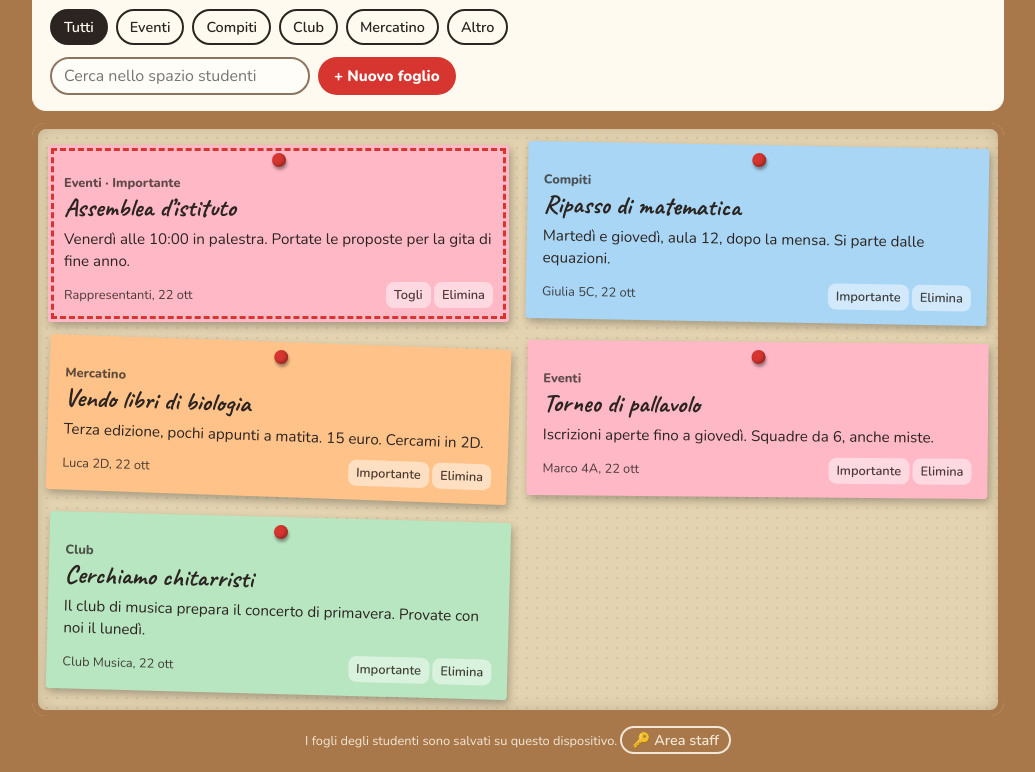
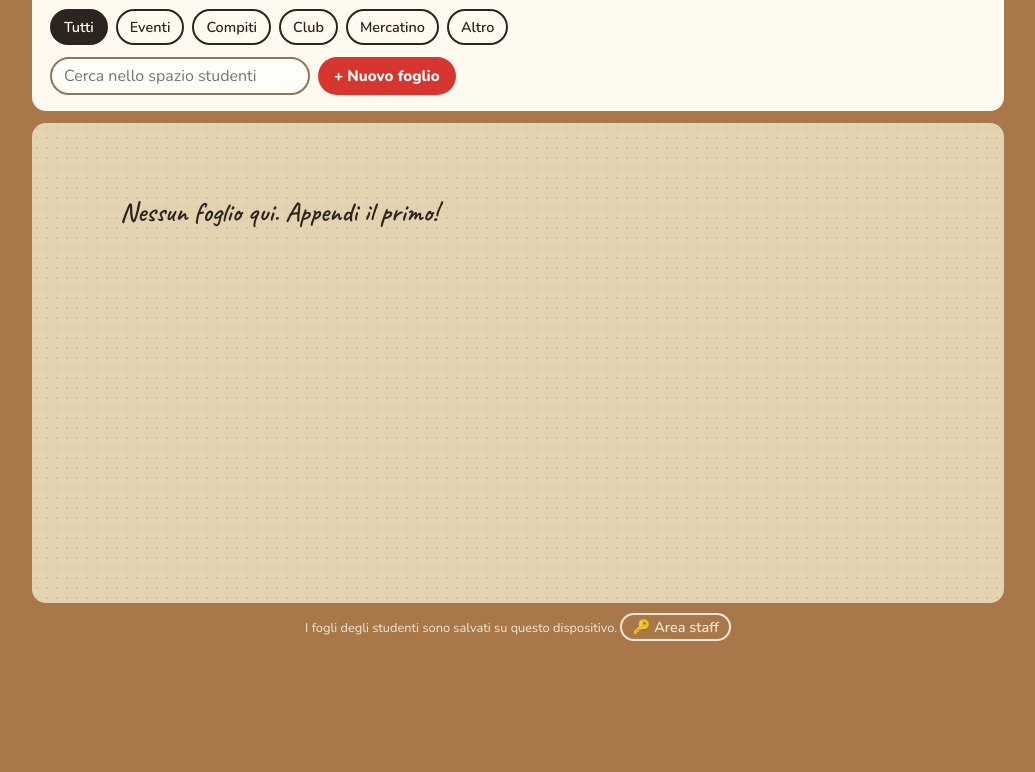
Before and after one commit to orazio-error/bacheca_itis_sgm, a plain HTML site: page index.html in a window 1280 px wide. Shown: the part 464-1236 px from the top of the page, without its empty margins (122-1157 px from the left). After the commit the page ends 1123 px from the top, so only its background shows below. Drawn offline with nearby package versions, Linux system fonts and the light colour scheme.

Commit message:
Rimuovo i fogli iniziali di esempio e faccio partire la bacheca vuota

```diff
--- a/index.html
+++ b/index.html
@@ -29,9 +29,9 @@ input,select,textarea{font:inherit;color:var(--ink);background:#fffdf7;border:2p
 .search{flex:1;min-width:150px;max-width:260px;padding:6px 12px;border-radius:99px}
 .add{background:var(--pin);color:#fff;border:0;border-radius:99px;padding:9px 16px;font:800 .95rem Nunito,sans-serif;cursor:pointer}
 button:focus-visible,input:focus-visible,select:focus-visible,textarea:focus-visible{outline:3px solid #2f6fed;outline-offset:2px}
-.board{background:var(--board);background-image:radial-gradient(rgba(0,0,0,.07) 1px,transparent 1.5px);background-size:10px 10px;border-radius:14px;padding:22px 16px;min-height:60vh;columns:2 220px;column-gap:18px;box-shadow:inset 0 0 0 6px var(--board-edge),inset 0 0 20px rgba(0,0,0,.25)}
-.note{position:relative;break-inside:avoid;margin:0 0 20px;padding:26px 16px 14px;background:var(--c);color:var(--ink);border-radius:3px;box-shadow:2px 4px 8px rgba(0,0,0,.28);transform:rotate(var(--r))}
-.note::before{content:"";position:absolute;top:8px;left:50%;width:14px;height:14px;margin-left:-7px;border-radius:50%;background:var(--pin);box-shadow:1px 3px 3px rgba(0,0,0,.35),inset -2px -2px 3px rgba(0,0,0,.25)}
+.board{background:var(--board);background-image:radial-gradient(rgba(0,0,0,.07) 1px,transparent 1.5px);background-size:10px 10px;border-radius:14px;padding:22px 16px;min-height:60vh;columns:2 220px;column-gap:16px}
+.note{position:relative;break-inside:avoid;margin:0 0 20px;padding:26px 16px 14px;background:var(--c);color:var(--ink);border-radius:3px;box-shadow:2px 4px 8px rgba(0,0,0,.28);transform:rotate(var(--r));}
+.note::before{content:"";position:absolute;top:8px;left:50%;width:14px;height:14px;margin-left:-7px;border-radius:50%;background:var(--pin);box-shadow:1px 3px 3px rgba(0,0,0,.35),inset -2px -2px 3px rgba(0,0,0,.18)}
 .note.imp{outline:3px dashed var(--pin);outline-offset:-6px}
 .tag{font-weight:800;font-size:.8rem;opacity:.75}
 .note h2{font-family:Caveat,cursive;font-size:1.6rem;line-height:1.05;margin:2px 0 6px}
@@ -137,15 +137,20 @@ label{font-weight:700;font-size:.9rem;display:grid;gap:4px}
 <script>
 var CATS={"Eventi":"var(--p)","Compiti":"var(--b)","Club":"var(--g)","Mercatino":"var(--o)","Altro":"var(--y)"};
 var KEY="bacheca-alunni-v1", notes=[], filter="Tutti";
-var seed=[
- {id:1,t:"Assemblea d’istituto",m:"Venerdì alle 10:00 in palestra. Portate le proposte per la gita di fine anno.",c:"Eventi",a:"Rappresentanti",i:true,d:Date.now()-3e6},
- {id:2,t:"Torneo di pallavolo",m:"Iscrizioni aperte fino a giovedì. Squadre da 6, anche miste.",c:"Eventi",a:"Marco 4A",i:false,d:Date.now()-2e6},
- {id:3,t:"Ripasso di matematica",m:"Martedì e giovedì, aula 12, dopo la mensa. Si parte dalle equazioni.",c:"Compiti",a:"Giulia 5C",i:false,d:Date.now()-1e6},
- {id:4,t:"Cerchiamo chitarristi",m:"Il club di musica prepara il concerto di primavera. Provate con noi il lunedì.",c:"Club",a:"Club Musica",i:false,d:Date.now()-5e5},
- {id:5,t:"Vendo libri di biologia",m:"Terza edizione, pochi appunti a matita. 15 euro. Cercami in 2D.",c:"Mercatino",a:"Luca 2D",i:false,d:Date.now()-2e5}
-];
-function load(){try{var s=localStorage.getItem(KEY);if(s)return JSON.parse(s)}catch(e){}return seed.slice()}
-function save(){try{localStorage.setItem(KEY,JSON.stringify(notes))}catch(e){}}
+var seed=[];
+function load(){
+  try{
+    var s=localStorage.getItem(KEY);
+    if(s){
+      try{
+        var arr=JSON.parse(s);
+        if(Array.isArray(arr)) return arr;
+      }catch(e){}
+    }
+  }catch(e){}
+  return [];
+}
+function save(){try{localStorage.setItem(KEY,JSON.stringify(notes))}catch(e){} }
 function esc(s){var d=document.createElement("div");d.textContent=s;return d.innerHTML}
 function fdate(t){return new Date(t).toLocaleDateString("it-IT",{day:"numeric",month:"short"})}
 function rot(id){var h=0,t=String(id);for(var k=0;k<t.length;k++)h=(h*31+t.charCodeAt(k))|0;return ((Math.abs(h)%9)-4)/2+"deg"}
@@ -228,7 +233,7 @@ document.getElementById("sCopy").onclick=function(){
   this.textContent="Copiato!";var b=this;setTimeout(function(){b.textContent="Copia"},1500);
 };
 
-var Q=["Oggi è un buon giorno per imparare qualcosa di nuovo.","Un errore nel codice è solo un test che ti insegna qualcosa.","Chiedi aiuto ai compagni: si impara meglio insieme.","Un passo alla volta, anche il progetto più grande si finisce.","Spegni il telefono per un’ora e guarda quanto sei veloce.","Se funziona al primo colpo, controlla di nuovo.","Il lunedì passa, il weekend arriva."];
+var Q=["Oggi è un buon giorno per imparare qualcosa di nuovo.","Un errore nel codice è solo un test che ti insegna qualcosa.","Chiedi aiuto ai compagni: si impara meglio insieme.","Un passo alla volta fa molta strada.","I progetti migliori nascono con piccoli passi costanti."];
 var now=new Date();document.getElementById("quote").textContent="💡 "+Q[Math.floor(now/864e5)%Q.length];
 var x=new Date(now.getFullYear(),11,23);if(now>x)x=new Date(now.getFullYear()+1,11,23);
 var dd=Math.ceil((x-now)/864e5);document.getElementById("cd").textContent="🎄 "+dd+(dd===1?" giorno":" giorni")+" alle vacanze di Natale";
```
